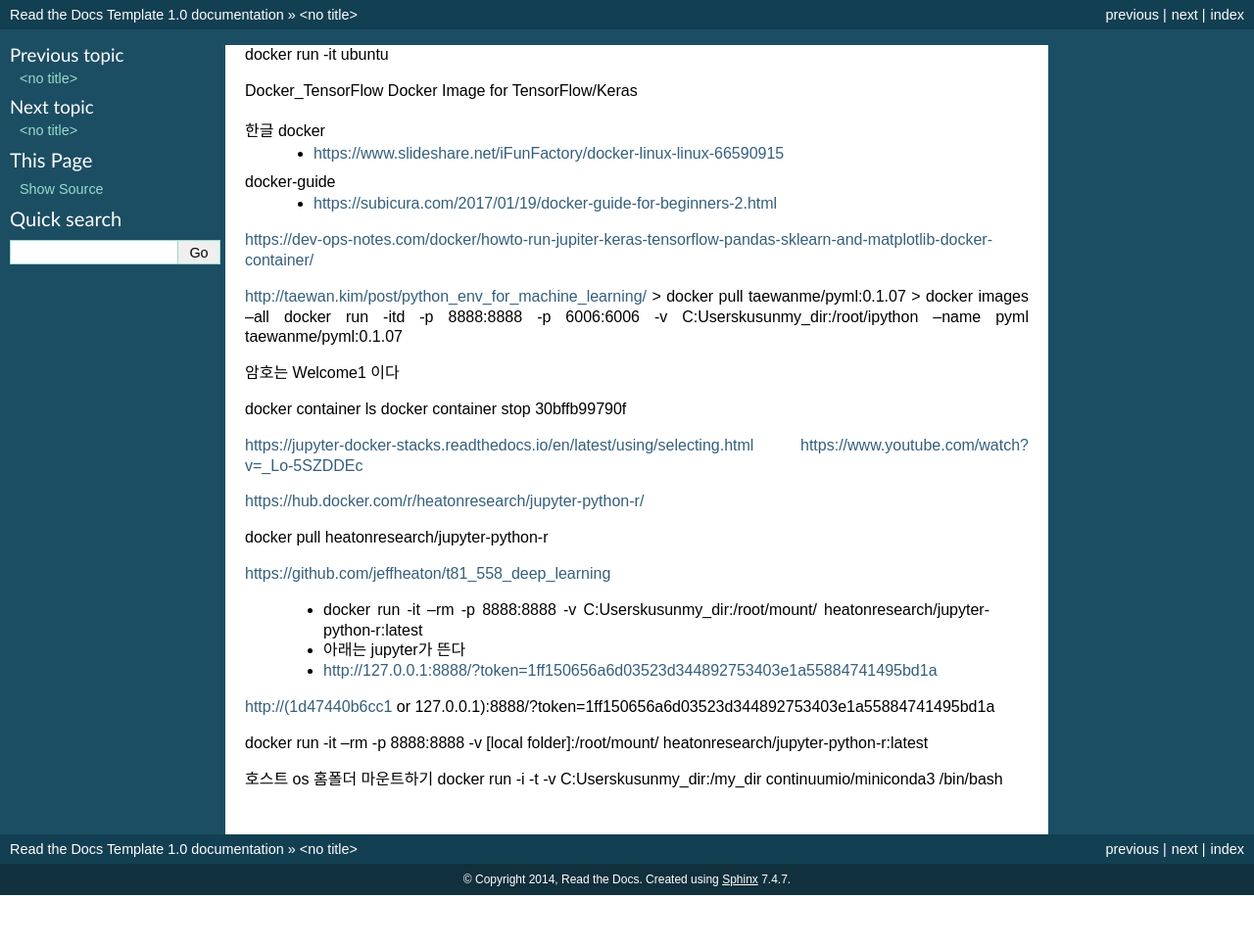
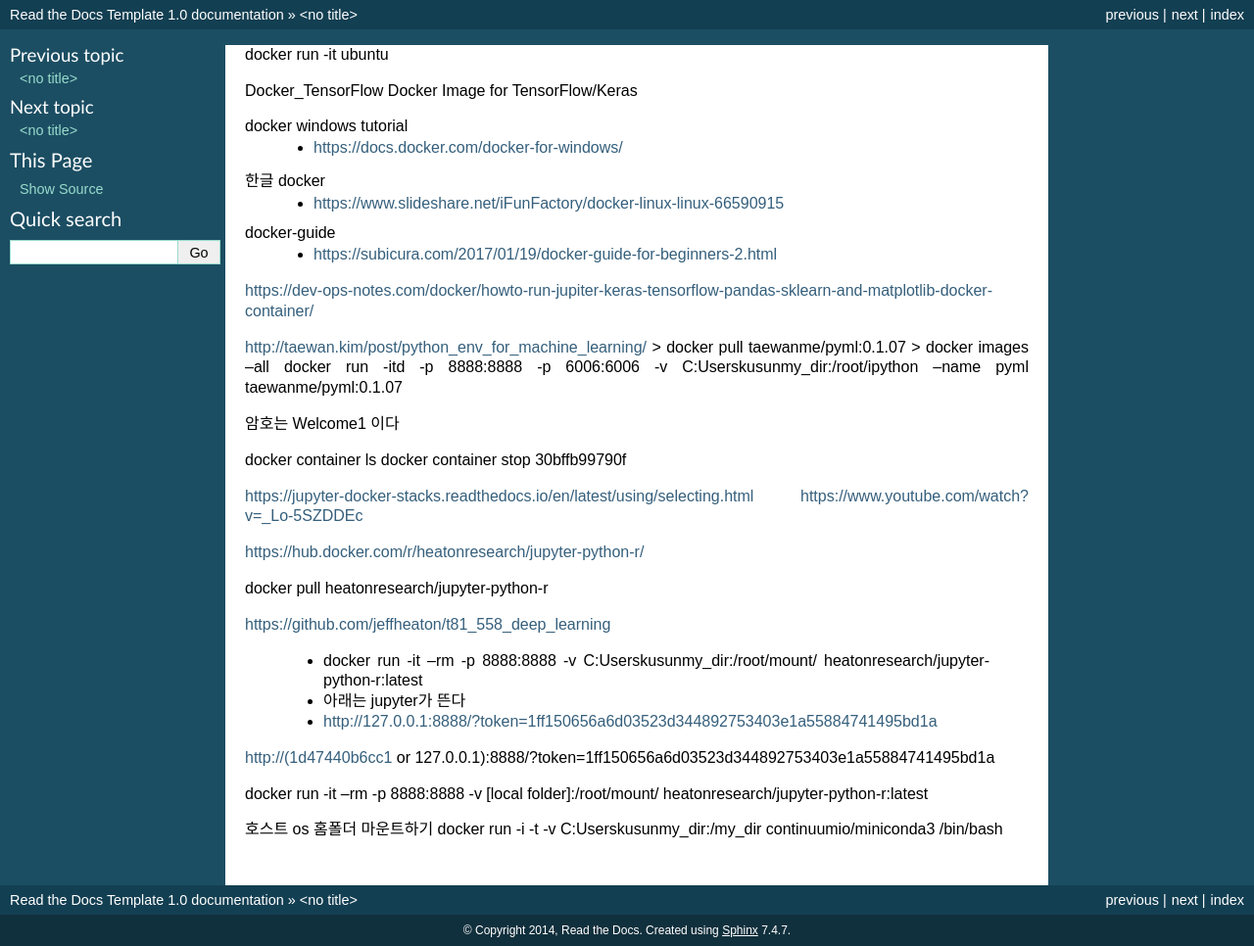
Before and after one commit to smart1004/ReadTheDocs, a Sphinx documentation site: the page built from docs/0_docker_TensorFlow.rst, in a window 1280 px wide. Shown: the whole page at 98% size. Built offline with Sphinx 7.4.7, drawn with Linux system fonts in a browser that asks for light colours; before the commit the page ends 914 px from its top, so only the background shows below that.

Commit message:
Update 0_docker_TensorFlow.rst

```diff
--- a/docs/0_docker_TensorFlow.rst
+++ b/docs/0_docker_TensorFlow.rst
@@ -2,6 +2,10 @@
 
 Docker_TensorFlow
 Docker Image for TensorFlow/Keras
+
+docker windows tutorial
+ * https://docs.docker.com/docker-for-windows/
+
 
 한글 docker
  * https://www.slideshare.net/iFunFactory/docker-linux-linux-66590915
```
